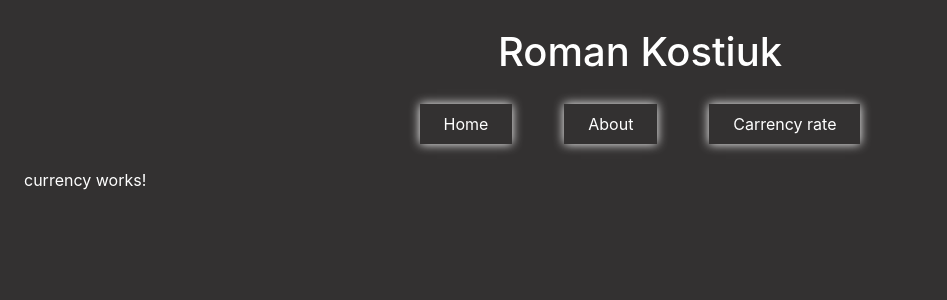
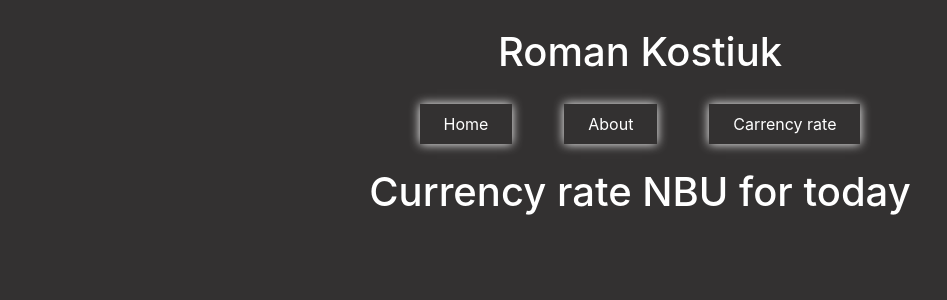
Before and after one commit to roman89ua/first_app_Roman_Kostiuk.io, an Angular app: page /currency in a window 1280 px wide. Shown: the top 300 px of the page, without its empty margins (0-947 px from the left). Built offline with nearby package versions, Linux system fonts and the light colour scheme.

Commit message:
one more

```diff
--- a/src/app/currency/currency.component.css
+++ b/src/app/currency/currency.component.css
@@ -0,0 +1,3 @@
+section {
+    text-align: center;
+}
--- a/src/app/currency/currency.component.html
+++ b/src/app/currency/currency.component.html
@@ -1 +1,12 @@
-<p>currency works!</p>
+<section>
+    <div>
+        <h1>Currency rate NBU for today</h1>
+    </div>
+
+
+    <div>
+        <table>
+
+        </table>
+    </div>
+</section>
```
